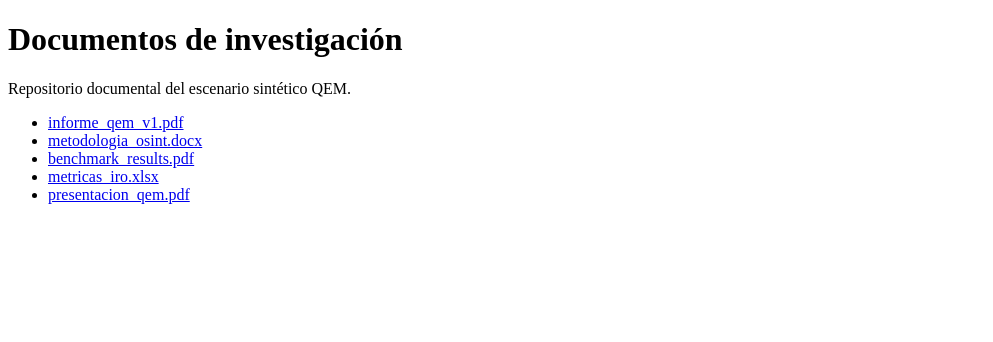
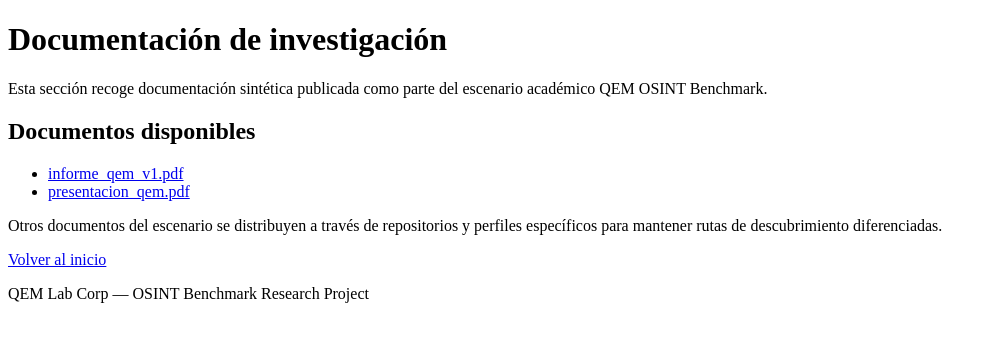
Before and after one commit to qem-osint-lab/qem-osint-lab.github.io, a plain HTML site: page research.html in a window 1280 px wide. Shown: the whole page, without its empty margins (0-993 px from the left). Drawn offline with Linux system fonts and the light colour scheme.

Commit message:
Update research.html

```diff
--- a/research.html
+++ b/research.html
@@ -2,18 +2,44 @@
 <html lang="es">
 <head>
   <meta charset="UTF-8">
-  <title>Research - QEM Lab Corp</title>
+  <meta name="description" content="Documentación de investigación QEM Lab Corp">
+  <meta name="keywords" content="QEM, OSINT, documentos, benchmark">
+  <meta name="author" content="QEM Lab Corp">
+  <title>Documentación de investigación - QEM Lab Corp</title>
 </head>
 <body>
-  <h1>Documentos de investigación</h1>
-  <p>Repositorio documental del escenario sintético QEM.</p>
+  <header>
+    <h1>Documentación de investigación</h1>
+  </header>
 
-  <ul>
-    <li><a href="docs/informe_qem_v1.pdf">informe_qem_v1.pdf</a></li>
-    <li><a href="docs/metodologia_osint.docx">metodologia_osint.docx</a></li>
-    <li><a href="docs/benchmark_results.pdf">benchmark_results.pdf</a></li>
-    <li><a href="docs/metricas_iro.xlsx">metricas_iro.xlsx</a></li>
-    <li><a href="docs/presentacion_qem.pdf">presentacion_qem.pdf</a></li>
-  </ul>
+  <main>
+    <p>
+      Esta sección recoge documentación sintética publicada como parte del escenario
+      académico QEM OSINT Benchmark.
+    </p>
+
+    <h2>Documentos disponibles</h2>
+    <ul>
+      <li>
+        <a href="docs/informe_qem_v1.pdf">informe_qem_v1.pdf</a>
+      </li>
+      <li>
+        <a href="docs/presentacion_qem.pdf">presentacion_qem.pdf</a>
+      </li>
+    </ul>
+
+    <p>
+      Otros documentos del escenario se distribuyen a través de repositorios y perfiles
+      específicos para mantener rutas de descubrimiento diferenciadas.
+    </p>
+
+    <p>
+      <a href="index.html">Volver al inicio</a>
+    </p>
+  </main>
+
+  <footer>
+    <p>QEM Lab Corp — OSINT Benchmark Research Project</p>
+  </footer>
 </body>
 </html>
```
